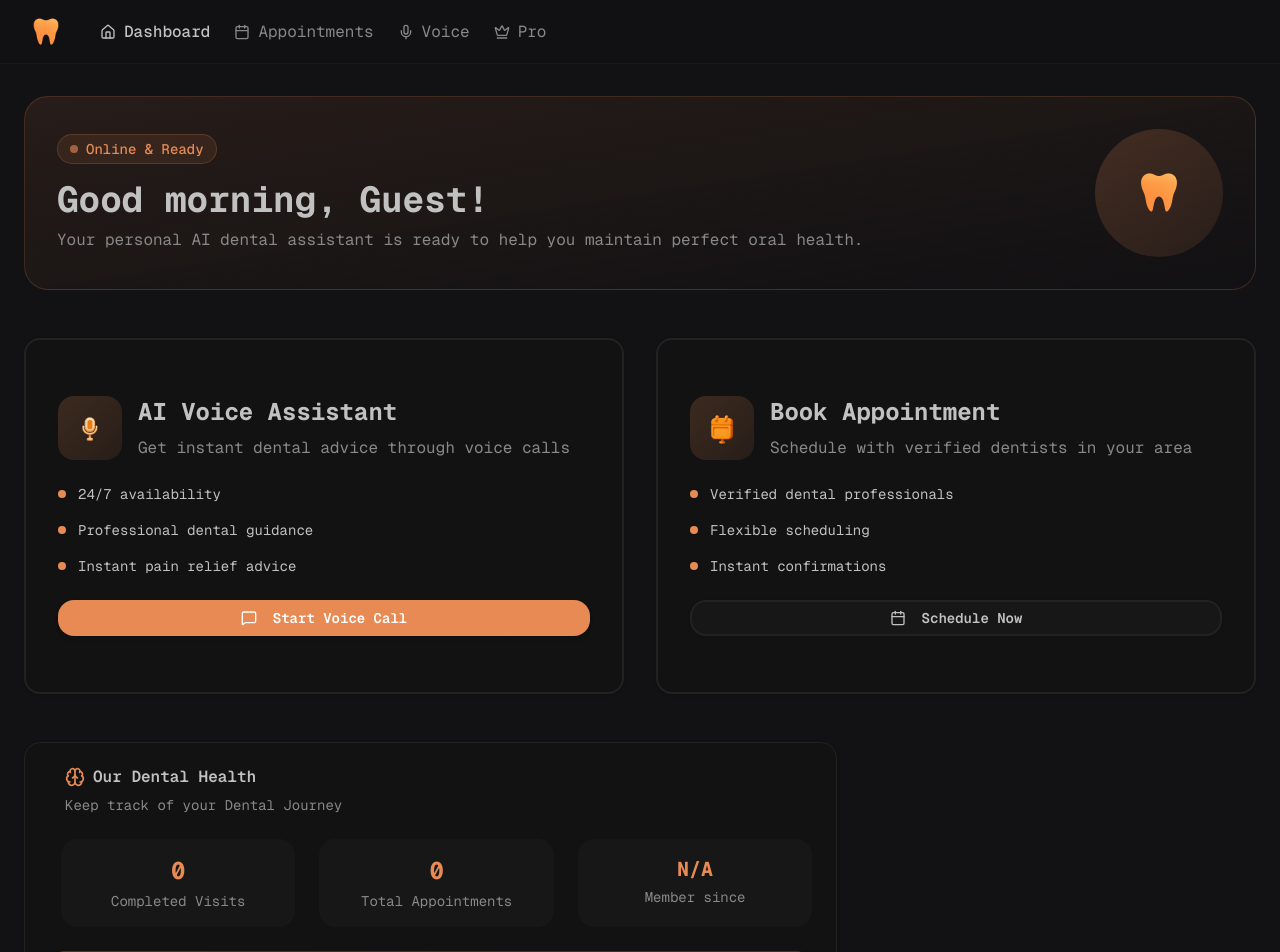
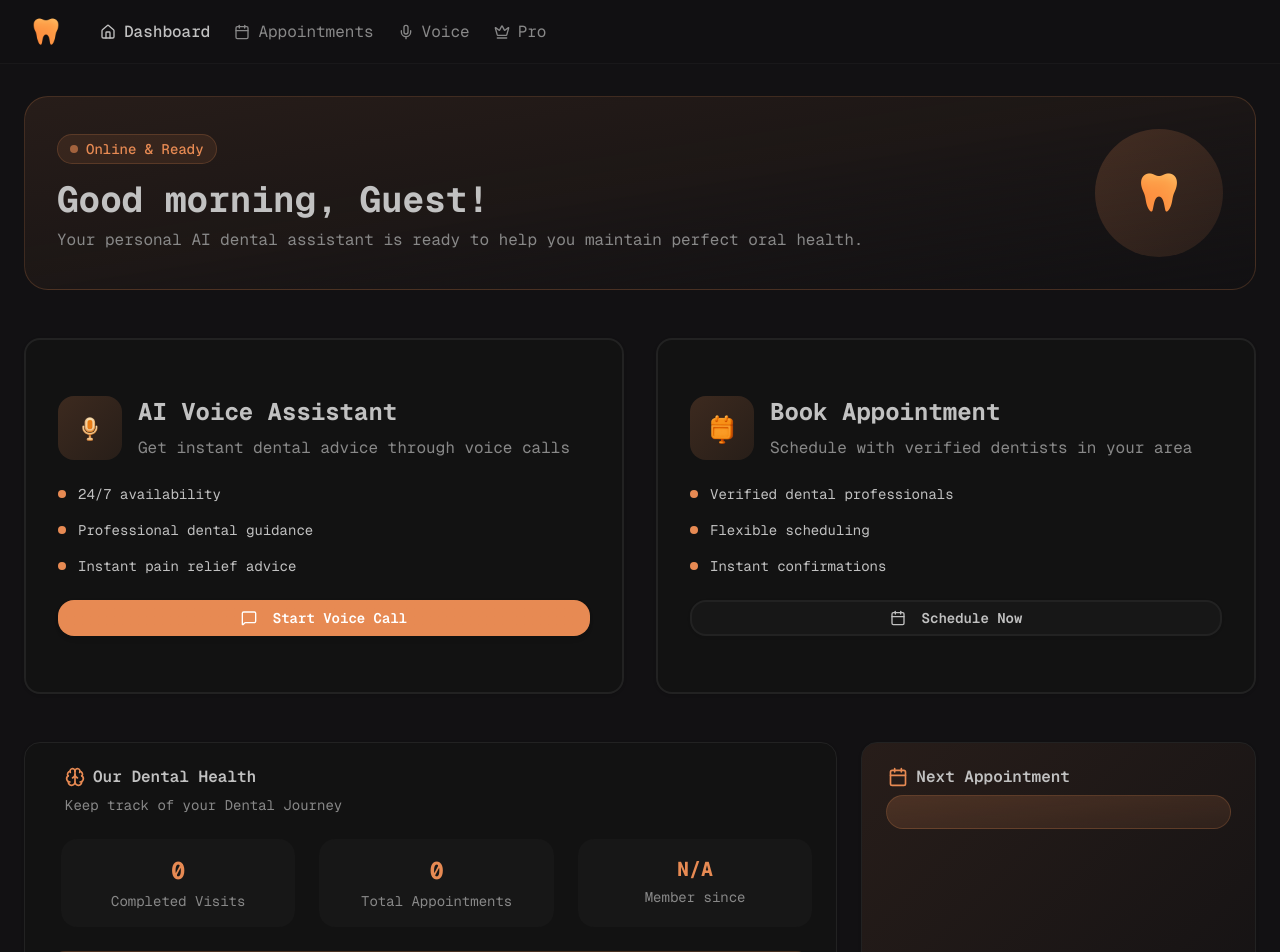
Before and after one commit to amank55/Dentalai, a Next.js app: page /dashboard in a window 1280 px wide. Shown: the top 952 px of the page. Built offline with nearby package versions, Linux system fonts and the light colour scheme; no server answers.

Commit message:
feat: add RightSection component to DashboardPage for displaying next appointment

```diff
--- a/app/dashboard/page.tsx
+++ b/app/dashboard/page.tsx
@@ -7,6 +7,7 @@ import Link from "next/link";
 import LowerSection from "@/components/dashboard/lowerSection";
 import { auth } from "@clerk/nextjs/server";
 import { prisma } from "@/lib/prisma";
+import RightSection from "@/components/dashboard/rightSection";
 
 
 export default async function DashboardPage() {
@@ -132,6 +133,8 @@ export default async function DashboardPage() {
 
      <div className="grid lg:grid-cols-3 gap-6">
        <LowerSection/>
+       <RightSection/>
+
      </div>
 
       </div>
--- /dev/null
+++ b/components/dashboard/rightSection.tsx
@@ -0,0 +1,21 @@
+import { CalendarIcon } from "lucide-react"
+import { Card, CardDescription, CardHeader, CardTitle } from "../ui/card"
+
+function RightSection() {
+  return (
+   <Card className="bg-gradient-to-br from-primary/10 to-primary-5">
+    <CardHeader>
+        <CardTitle className="flex items-center gap-2 pl-0.5">
+            <CalendarIcon className="size-5 text-primary"/>
+               Next Appointment
+        </CardTitle>
+         <CardDescription className="space-y-4">
+        <div className="flex items-center bg-gradient-to-br from-primary/20 to-primary/10 border border-primary/20 rounded-3xl p-4">
+
+        </div>
+    </CardDescription>
+    </CardHeader>
+   </Card>
+  )
+}
+export default RightSection
```
